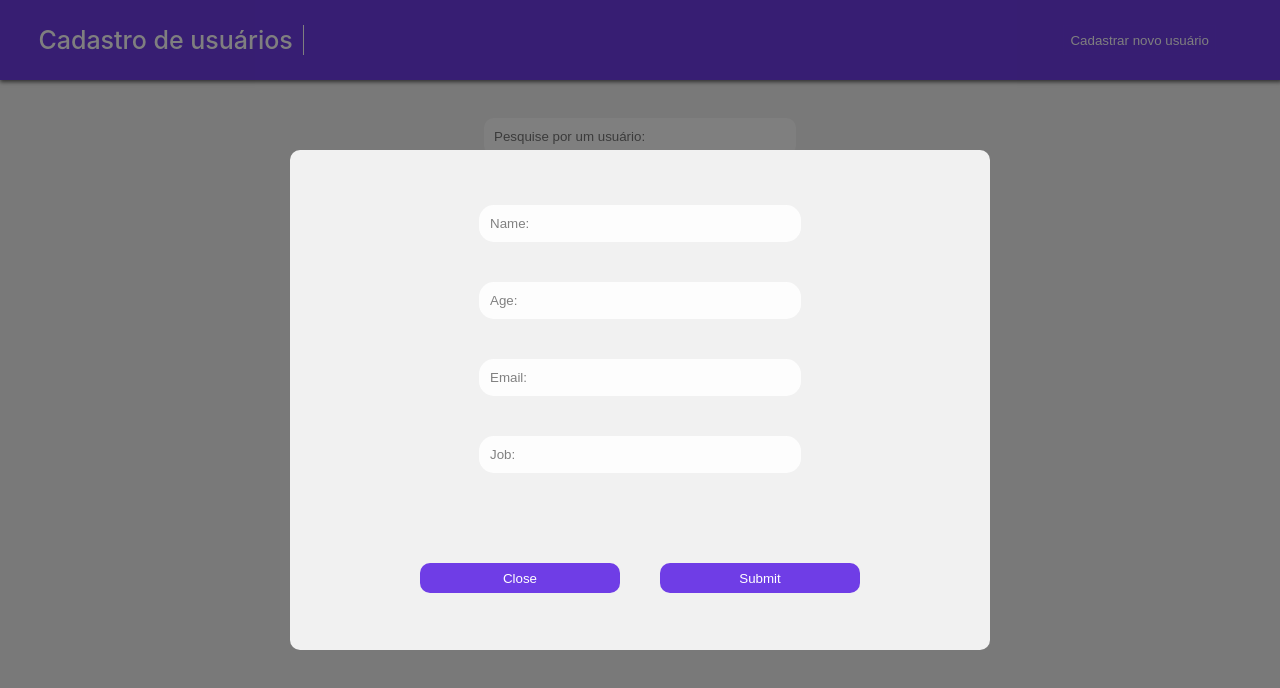
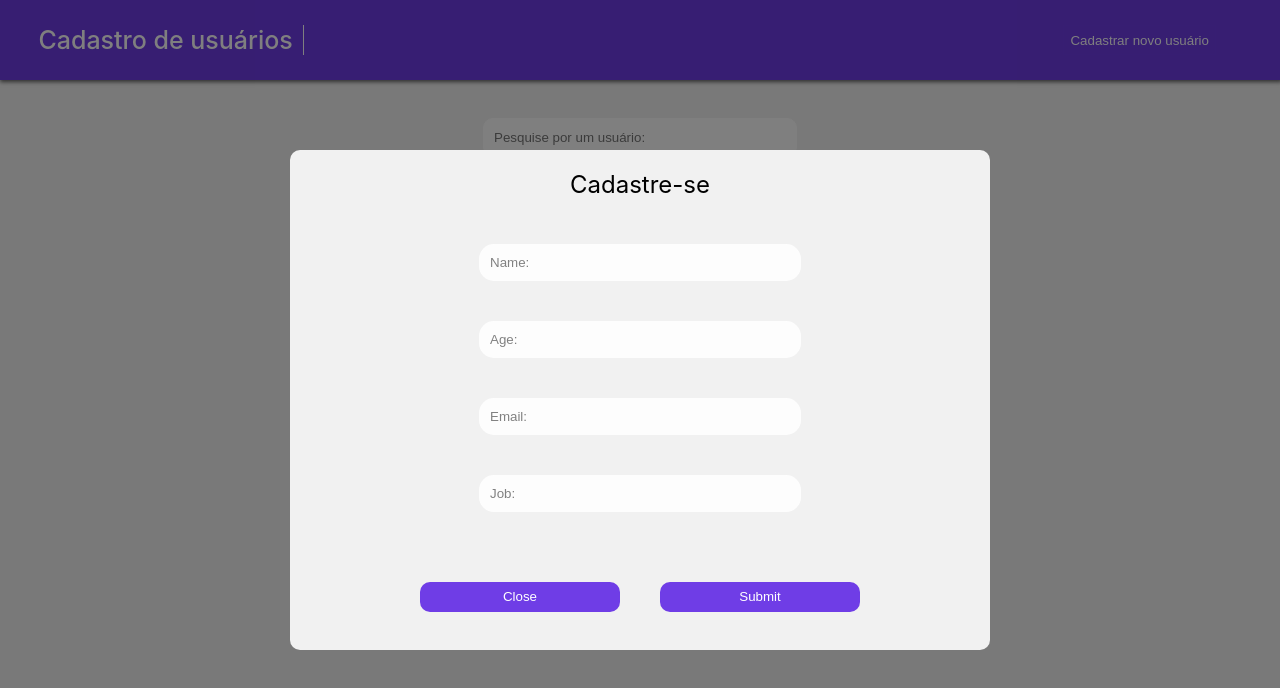
Before and after one commit to TiagoVillarim/Cadastro-de-usu-rios, a React (Create React App) app: page / in a window 1280 px wide. Both pictures are taken after a click on the button "Cadastrar novo usuário". Shown: the top 688 px of the page. Built offline with nearby package versions, Linux system fonts and the light colour scheme.

Commit message:
alteraçoes no css

```diff
--- a/src/components/context/useContext.js
+++ b/src/components/context/useContext.js
@@ -14,7 +14,12 @@ export const UserProvider = (props) => {
 
 
   return (
-    <userContext.Provider value={{userList, setUserList, showModal, setShowModal, cadastrado, setCadastrado}}>
+    <userContext.Provider value={{
+      userList, setUserList,
+      showModal, setShowModal,
+      cadastrado, setCadastrado,
+    }}>
+
       {props.children}
     </userContext.Provider>
   )
--- a/src/components/modal/modal.js
+++ b/src/components/modal/modal.js
@@ -41,7 +41,7 @@ export default function Modal(props) {
     if(name < 1 || name === undefined || age < 1 || age === undefined ||
       job < 1 || job === undefined || email < 1 || email === undefined) {
         alert("Opa, parece que você esqueceu de algo, tente novamente");
-      }else{
+      } else {
         setUserList([...userList, {users}]);
         setName("");
         setEmail("");
@@ -60,9 +60,10 @@ export default function Modal(props) {
   return(
     <div className="modal">
       <div className="modal-content">
+        <h2>Cadastre-se</h2>
         <div className="inputs-section">
           <input type="text" placeholder="Name:" maxLength={20} value={name} onChange={event => setName(event.target.value)} className="inputs"/>
-          <input type="number" placeholder="Age:" value={age} onChange={event => setAge(event.target.value)} className="inputs"/>
+          <input type="text" placeholder="Age:" maxLength={2} value={age} onChange={event => setAge(event.target.value)} className="inputs"/>
           <input type="text" placeholder="Email:" maxLength={30} value={email} onChange={event => setEmail(event.target.value)} className="inputs"/>
           <input type="text" placeholder="Job:" maxLength={30} value={job} onChange={event => setJob(event.target.value)} className="inputs"/>
         </div>
--- a/src/components/pages/home.js
+++ b/src/components/pages/home.js
@@ -53,9 +53,9 @@ export default function Home() {
             }).map((listItem, index) => {
               return(
                 <div className="list-users" key={index} id={index}>
-                  <a className="user"><strong>Name:</strong>{listItem.users.name}</a>
+                  <a className="user"><strong>Name:</strong>{listItem.users.name.toLowerCase()}</a>
                   <a className="user"><strong>Age:</strong>{listItem.users.age}</a>
-                  <a className="user"><strong>Job:</strong>{listItem.users.job}</a>
+                  <a className="user"><strong>Job:</strong>{listItem.users.job.toLowerCase()}</a>
                   <a className="user"><strong>Email:</strong>{listItem.users.email}</a>
                   <button onClick={() => setShowModal(true)}>Editar</button>
                   <button onClick={() => handleDeleteUsers(listItem.users.email)}>X</button>
--- a/src/components/styles/home.scss
+++ b/src/components/styles/home.scss
@@ -58,11 +58,17 @@ body {
 
     .search-input {
       border: none;
+      border: 1px solid white;
       outline: none;
       border-radius: 10px;
       height: 35px;
       width: 300px;
       padding-left: 10px;
+      transition: 0.3s;
+    }
+
+    .search-input:hover {
+      border: 1px solid $default-color;
     }
   }
 
@@ -95,7 +101,11 @@ body {
         box-shadow: 1px 1px 4px 1px rgba(111,61,230, 0.3);
 
         .user{
-          padding: 40px;
+          display: flex;
+          align-items: center;
+          justify-content: space-around;
+          padding: 40px 20px 40px 20px;
+          width: 200px;
         }
 
         strong {
--- a/src/components/styles/modal.scss
+++ b/src/components/styles/modal.scss
@@ -19,6 +19,14 @@ $default-color: rgb(111, 61, 230);
   height: 500px;
   background-color: rgb(241, 241, 241);
   border-radius: 10px;
+
+  h2 {
+    display: flex;
+    align-items: center;
+    justify-content: center;
+    margin-bottom: -10px;
+    font-weight: 400;
+  }
 }
 
 .inputs-section {
@@ -55,7 +63,7 @@ $default-color: rgb(111, 61, 230);
     display: flex;
     align-items: center;
     justify-content: center;
-    margin: 70px 20px 0 20px;
+    margin: 50px 20px 0 20px;
     width: 200px;
     height: 30px;
     outline: none;
```
